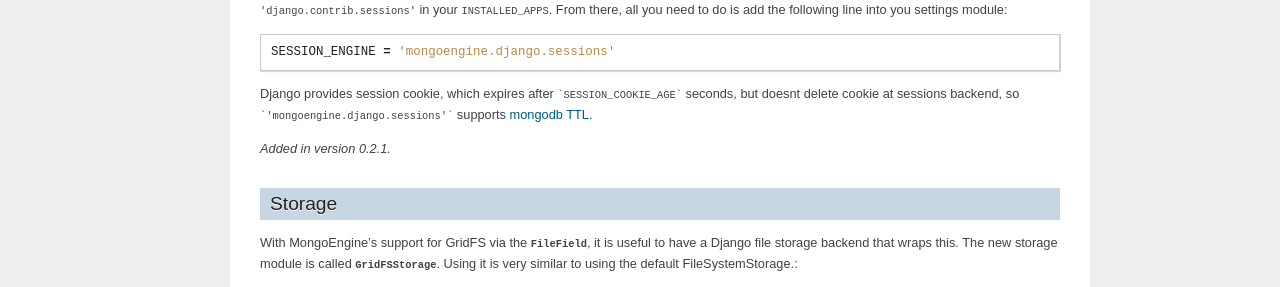
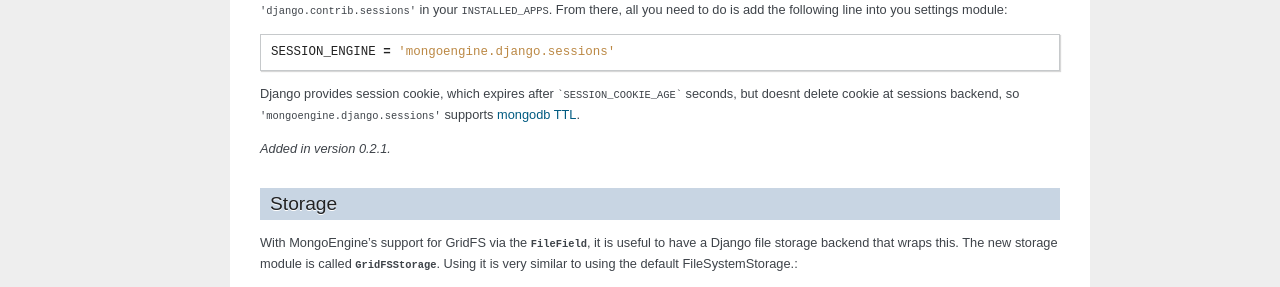
Before and after one commit to MongoEngine/mongoengine, a Sphinx documentation site: the page built from docs/django.rst, in a window 1280 px wide. Shown: the part 691-978 px from the top of the page. Built offline with Sphinx 7.4.7, drawn with Linux system fonts in a browser that asks for light colours; the version number could not be read and is left out.

Commit message:
Fix docs quotes

````diff
--- a/docs/django.rst
+++ b/docs/django.rst
@@ -45,7 +45,7 @@ into you settings module::
 
     SESSION_ENGINE = 'mongoengine.django.sessions'
 
-Django provides session cookie, which expires after ```SESSION_COOKIE_AGE``` seconds, but doesnt delete cookie at sessions backend, so ```'mongoengine.django.sessions'``` supports  `mongodb TTL
+Django provides session cookie, which expires after ```SESSION_COOKIE_AGE``` seconds, but doesnt delete cookie at sessions backend, so ``'mongoengine.django.sessions'`` supports  `mongodb TTL
 <http://docs.mongodb.org/manual/tutorial/expire-data/>`_.
 
 .. versionadded:: 0.2.1
````
